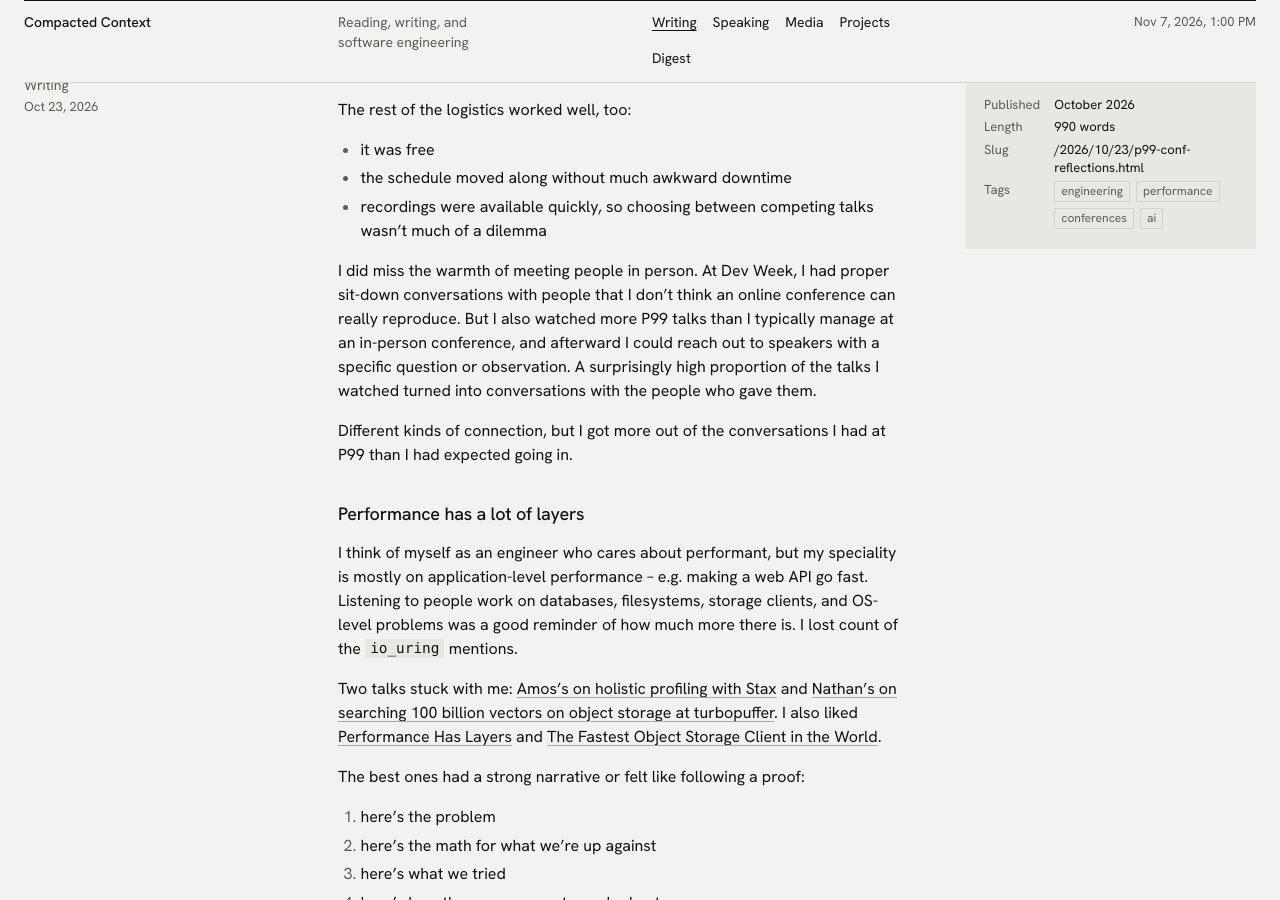
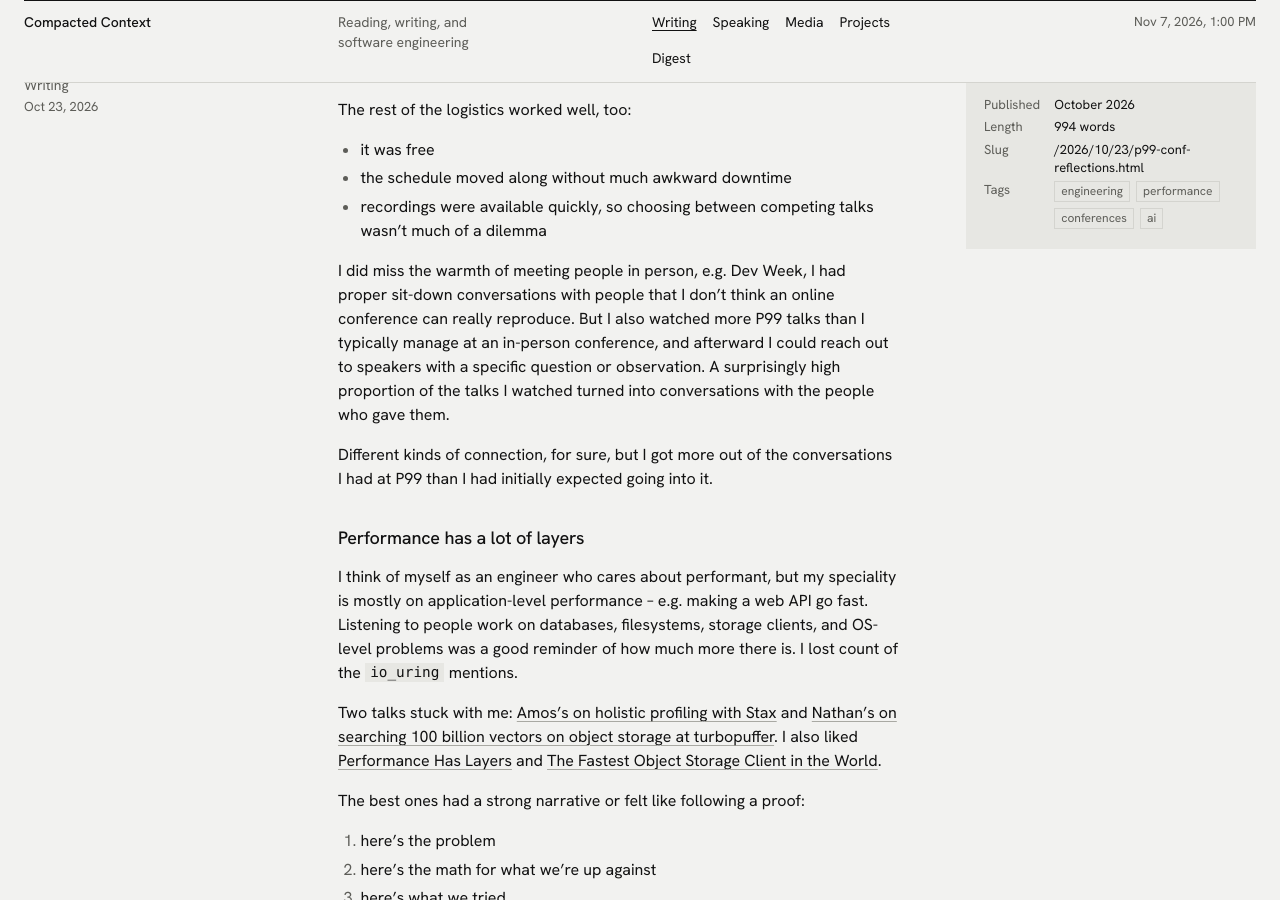
Before and after one commit to dmarticus/dmarticus.github.io, a Jekyll site: the page built from _posts/2026-10-23-p99-conf-reflections.md, in a window 1280 px wide and 900 px high, scrolled down 737 px. Built offline with Jekyll 4.4.1, drawn with Linux system fonts in a browser that asks for light colours.

Commit message:
a bit more

```diff
--- a/_posts/2026-10-23-p99-conf-reflections.md
+++ b/_posts/2026-10-23-p99-conf-reflections.md
@@ -23,9 +23,9 @@ The rest of the logistics worked well, too:
 - the schedule moved along without much awkward downtime
 - recordings were available quickly, so choosing between competing talks wasn't much of a dilemma
 
-I did miss the warmth of meeting people in person. At Dev Week, I had proper sit-down conversations with people that I don't think an online conference can really reproduce. But I also watched more P99 talks than I typically manage at an in-person conference, and afterward I could reach out to speakers with a specific question or observation. A surprisingly high proportion of the talks I watched turned into conversations with the people who gave them.
+I did miss the warmth of meeting people in person, e.g. Dev Week, I had proper sit-down conversations with people that I don't think an online conference can really reproduce. But I also watched more P99 talks than I typically manage at an in-person conference, and afterward I could reach out to speakers with a specific question or observation. A surprisingly high proportion of the talks I watched turned into conversations with the people who gave them.
 
-Different kinds of connection, but I got more out of the conversations I had at P99 than I had expected going in.
+Different kinds of connection, for sure, but I got more out of the conversations I had at P99 than I had initially expected going into it.
 
 ## Performance has a lot of layers
 
```
